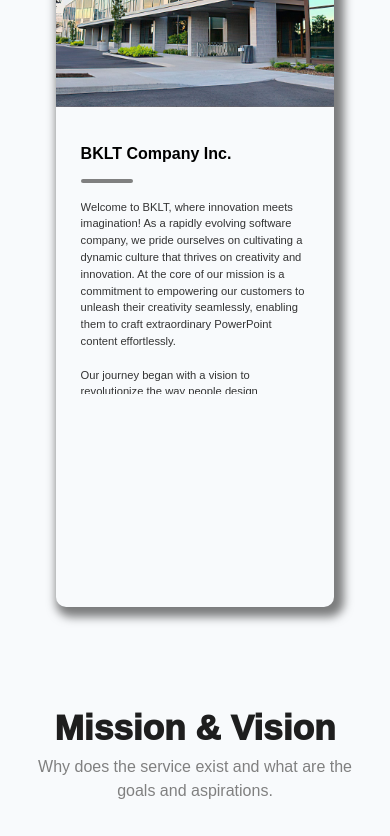
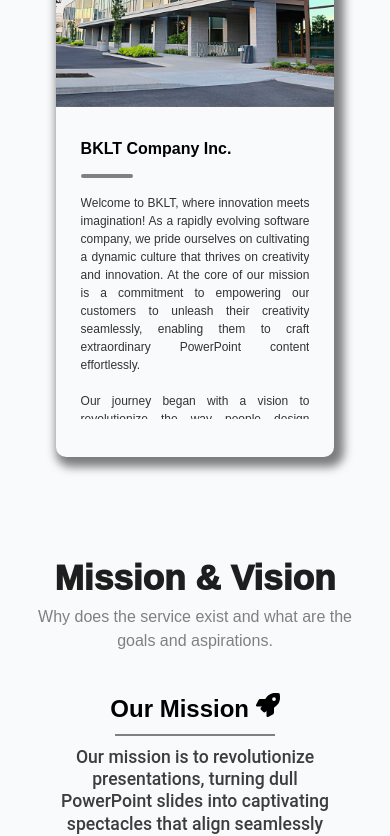
Before and after one commit to LemonLim18/CAT_Assignment2, a React (Create React App) app: page / in a window 390 px wide. Shown: the part 1220-2056 px from the top of the page. Built offline with nearby package versions, Linux system fonts and the light colour scheme.

Commit message:
Fix: About Us Inappropriate Margin Bottom

```diff
--- a/src/components/about.css
+++ b/src/components/about.css
@@ -1,9 +1,16 @@
-@media (max-width: 1001px) {
+@media (max-width: 445px) {
+    .about-container {
+        flex-direction: column;
+        height: 650px;
+    }
+}
+@media (min-width: 445px) and (max-width: 1001px) {
     .about-container {
         flex-direction: column;
         height: 800px;
     }
-
+}
+@media (max-width: 1001px) {
 
     .aboutImage {
         width: 100%;
@@ -21,7 +28,6 @@
 }
 
 .about-container {
-    display: flex;
     transition: all 1s ease-in-out;
     border-radius: 10px;
     box-shadow: 5px 5px  10px 5px rgba(0, 0, 0, 0.5);
@@ -89,7 +95,7 @@
 
 /* Align the content to left */
 .about-content h3, .about-content p {
-    text-align: left;
+    text-align: justify;
 }
 
 .about-content h3 {
@@ -841,7 +847,8 @@
     }
 
     .about-content p {
-        font-size: 0.7rem;
+        font-size: 0.75rem;
+        text-align: justify;
         line-height: 1.5;
     }
 
@@ -921,10 +928,10 @@
 
      /* stretch until this length */
      .intro-text {
-        max-height: 250px;
+        max-height: 280px;
         overflow-y: auto;
-        margin-top: 30px;
-        margin-bottom: 30px;
+        margin-top: 25px;
+        margin-bottom: 0px;
         padding-left: 0px;
         padding-right: 0px;
         margin-left: 25px;
```
